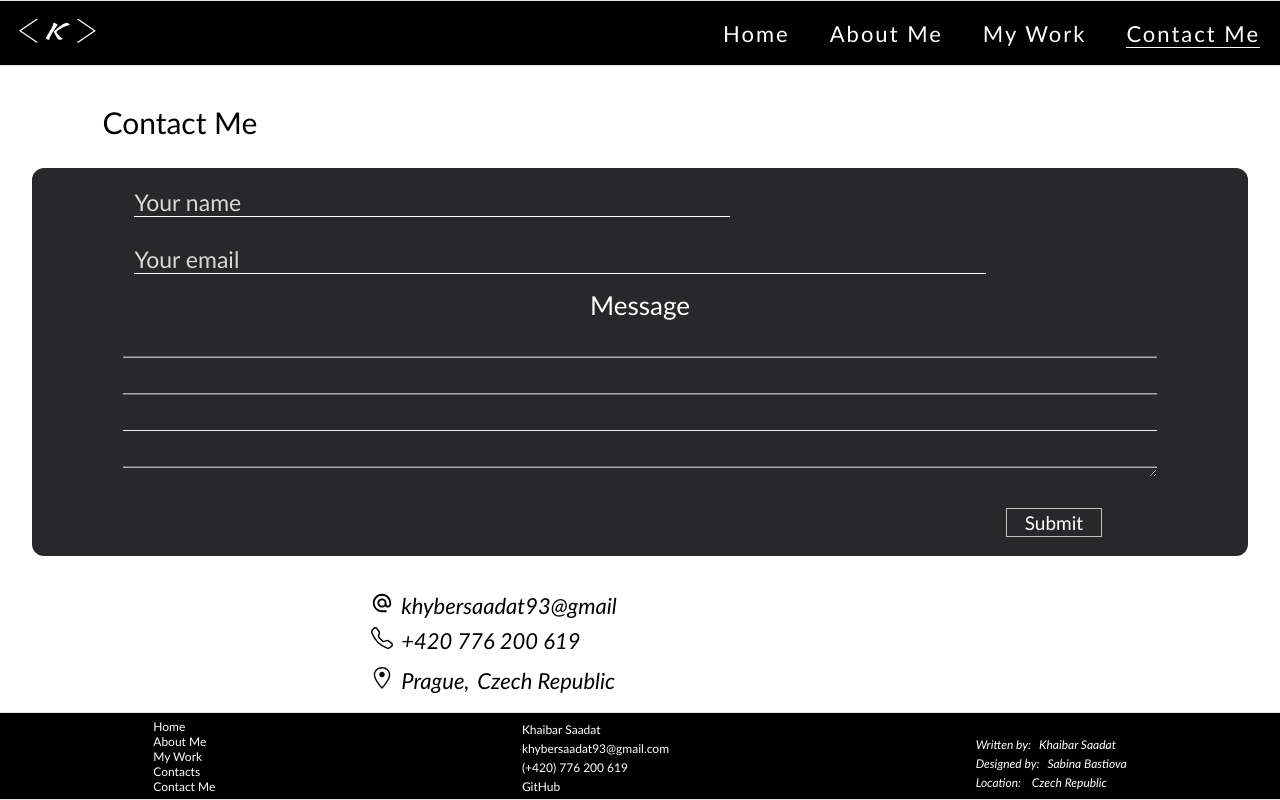
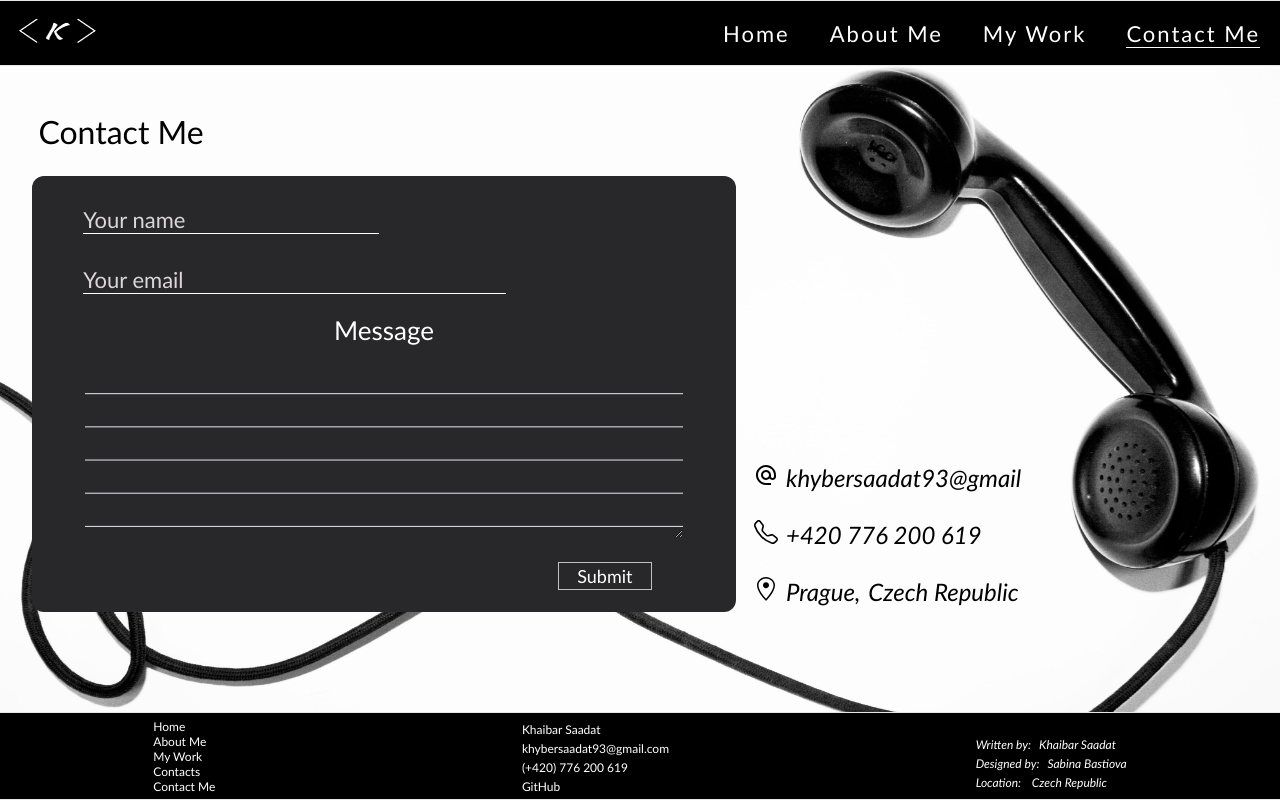
Before and after one commit to khybe/personal-portfolio-vs-1-multi-page, a React (Create React App) app: page /contact-me in a window 1280 px wide. Built offline with nearby package versions, Linux system fonts and the light colour scheme.

Commit message:
Tablet media query styles of contact-me section (styles for different tablet sizes)

```diff
--- a/src/components/contact-me/ContactMe.css
+++ b/src/components/contact-me/ContactMe.css
@@ -41,7 +41,8 @@ input::-webkit-scrollbar-thumb:hover {
   background: #555;
 }
 
-.contact-me .bg {
+.contact-me .horiz-bg,
+.contact-me .vert-bg {
   display: none;
 }
 
@@ -66,7 +67,7 @@ input::-webkit-scrollbar-thumb:hover {
 }
 
 form label {
-  font-size: 2rem;
+  font-size: 1.9rem;
   font-weight: 100;
 }
 
@@ -118,7 +119,7 @@ form textarea {
 }
 
 form button {
-  font-size: 1.6rem;
+  font-size: 1.4rem;
   font-weight: 100;
   color: #fff;
   padding: 0.2rem 1.8rem;
@@ -136,7 +137,7 @@ form button:hover {
   border: 1px solid #000;
 }
 
-.cm-mb-btm {
+.cm-vert-btm {
   font-size: 1.6rem;
   width: 72%;
   height: 200px;
@@ -145,12 +146,12 @@ form button:hover {
   right: 0;
 }
 
-.cm-mb-btm span {
+.cm-vert-btm span {
   margin-left: 1rem;
 }
 
-.cm-mb-btm a,
-.cm-mb-btm p {
+.cm-vert-btm a,
+.cm-vert-btm p {
   display: block;
   text-decoration: none;
   color: #000;
@@ -172,6 +173,7 @@ form button:hover {
   position: absolute;
   top: 4%;
   right: 8%;
+  cursor: pointer;
 }
 
 .userRespond h1 {
@@ -197,7 +199,7 @@ form button:hover {
   }
 
   form label {
-    font-size: 2.4rem;
+    font-size: 2.2rem;
   }
 
   form input,
@@ -214,6 +216,7 @@ form button:hover {
   }
 
   .user-msg textarea {
+    margin: 0.5rem 0;
     line-height: 2.5ch;
     background-image: linear-gradient(
       transparent,
@@ -224,17 +227,17 @@ form button:hover {
   }
 
   form button {
-    font-size: 1.8rem;
-    bottom: 7%;
+    font-size: 1.6rem;
+    bottom: 5%;
   }
 
-  .cm-mb-btm {
+  .cm-vert-btm {
     font-size: 1.8rem;
     width: 68%;
     bottom: -2%;
   }
 
-  .cm-mb-btm span {
+  .cm-vert-btm span {
     margin-left: 0.8rem;
   }
 }
@@ -247,12 +250,11 @@ form button:hover {
   }
 
   .form {
-    height: 46vh;
     top: 21vh;
   }
 
   form label {
-    font-size: 2.5rem;
+    font-size: 2.4rem;
   }
 
   form input,
@@ -269,19 +271,17 @@ form button:hover {
   }
 
   form button {
-    font-size: 1.9rem;
-    bottom: 5%;
+    font-size: 1.8rem;
   }
 
-  .cm-mb-btm {
-    font-size: 2rem;
+  .cm-vert-btm {
     bottom: 1%;
   }
 }
 
 /* For screen (width: 360px and more, height: 780px*/
 @media screen and (min-width: 358px) and (min-height: 778px) {
-  .cm-mb-btm {
+  .cm-vert-btm {
     bottom: 1.5%;
   }
 
@@ -303,7 +303,7 @@ form button:hover {
   }
 
   form label {
-    font-size: 2.6rem;
+    font-size: 2.5rem;
   }
 
   form input,
@@ -311,11 +311,7 @@ form button:hover {
     font-size: 2.3rem;
   }
 
-  form button {
-    bottom: 5%;
-  }
-
-  .cm-mb-btm {
+  .cm-vert-btm {
     font-size: 2rem;
     bottom: -0.5%;
   }
@@ -356,7 +352,7 @@ form button:hover {
     bottom: 4%;
   }
 
-  .cm-mb-btm {
+  .cm-vert-btm {
     font-size: 2.1rem;
     bottom: 1%;
     right: 4%;
@@ -379,6 +375,7 @@ form button:hover {
 /* For screen (width: 414px and more, height: 736px (in mind)*/
 @media screen and (min-width: 412px) {
   .user-msg textarea {
+    margin: 1rem 0;
     line-height: 2.75ch;
     background-image: linear-gradient(
       transparent,
@@ -388,10 +385,8 @@ form button:hover {
     background-size: 100% 2.75ch;
   }
 
-  .cm-mb-btm {
-    font-size: 2.2rem;
+  .cm-vert-btm {
     bottom: 1.5%;
-    right: 3%;
   }
 }
 
@@ -399,10 +394,6 @@ form button:hover {
 @media screen and (min-width: 412px) and (min-height: 894px) {
   .form {
     height: 46vh;
-  }
-
-  .user-info {
-    height: 25%;
   }
 
   .user-info input:first-of-type {
@@ -415,6 +406,359 @@ form button:hover {
 
   .user-msg textarea {
     height: 85%;
+    line-height: 2.6ch;
+    background-image: linear-gradient(
+      transparent,
+      transparent calc(2.6ch - 1px),
+      #e7eff8 0px
+    );
+    background-size: 100% 2.6ch;
+  }
+
+  .cm-vert-btm {
+    bottom: 5%;
+  }
+
+  .cm-vert-btm a,
+  .cm-vert-btm p {
+    padding: 0.8rem 0;
+  }
+
+  .userRespond p {
+    font-size: 2.6rem;
+  }
+}
+
+/*---Tablet-Media-Querie-Rules--- */
+/* For screen (width: 600px and more, height: 800px (in mind)*/
+@media screen and (min-width: 599px) {
+  .cm-vert-btm {
+    width: 50vw;
+    bottom: 3%;
+  }
+}
+
+/* For screen (width: 601px and more, height: 962px*/
+@media screen and (min-width: 600px) and (min-height: 960px) {
+  .form {
+    width: 90vw;
+  }
+
+  form input,
+  form textarea {
+    font-size: 2.4rem;
+  }
+
+  .user-info {
+    height: 24%;
+  }
+
+  .user-msg {
+    margin: 3rem auto;
+  }
+
+  .user-msg textarea {
+    height: 80%;
+    line-height: 2.7ch;
+    background-image: linear-gradient(
+      transparent,
+      transparent calc(2.7ch - 1px),
+      #e7eff8 0px
+    );
+    background-size: 100% 2.7ch;
+  }
+
+  .cm-vert-btm {
+    width: 50vw;
+    bottom: 6%;
+  }
+}
+
+/* For screen (width: 768px and more, height: 1024px (in mind)*/
+@media screen and (min-width: 766px) {
+  form input,
+  form textarea {
+    font-size: 2.6rem;
+  }
+
+  .user-msg textarea {
+    margin: 1.5rem 0;
+  }
+
+  .cm-vert-btm {
+    font-size: 2.2rem;
+    width: 40vw;
+    bottom: 7%;
+  }
+}
+
+/* For screen (width: 800px and more, height: 600px (in mind)*/
+@media screen and (min-width: 798px) {
+  .contact-me .title {
+    font-size: 3rem;
+  }
+
+  .form {
+    width: 85vw;
+  }
+
+  .form label {
+    font-size: 2.2rem;
+  }
+
+  form input,
+  form textarea {
+    font-size: 2rem;
+  }
+
+  .user-info {
+    width: 45vw;
+    margin-left: 6vw;
+  }
+
+  .user-msg {
+    margin: 1rem auto;
+  }
+
+  .cm-vert-btm {
+    width: 100vw;
+    height: auto;
+    display: flex;
+    justify-content: center;
+    align-items: center;
+    font-size: 1.9rem;
+    bottom: 16vh;
+  }
+
+  .cm-vert-btm a,
+  .cm-vert-btm p {
+    margin: 1.8rem;
+  }
+}
+
+/* For screen (width: 800px and more, height: 1280px */
+@media screen and (min-width: 798px) and (min-height: 1278px) {
+  .contact-me .title {
+    font-size: 3.2rem;
+    top: 11vh;
+  }
+
+  .form {
+    height: 35vh;
+    top: 16vh;
+  }
+
+  .form label {
+    font-size: 2.8rem;
+  }
+
+  form input,
+  form textarea {
+    font-size: 2.4rem;
+  }
+
+  .user-info input:first-of-type {
+    margin-top: 2rem;
+  }
+
+  .user-msg {
+    margin: 2.5rem auto;
+  }
+
+  .cm-vert-btm {
+    width: 80vw;
+    flex-wrap: wrap;
+    font-size: 2.4rem;
+    margin-bottom: 7rem;
+    right: 10vw;
+  }
+
+  .cm-vert-btm a,
+  .cm-vert-btm p {
+    margin: 1rem 3rem;
+  }
+
+  .vert-bg {
+    width: 100vw;
+    height: 30vh;
+    display: block !important;
+    position: absolute;
+    bottom: 4vh;
+  }
+
+  .userRespond {
+    padding-top: 25vh;
+  }
+
+  .userRespond h1 {
+    font-size: 4rem;
+  }
+
+  .userRespond p {
+    font-size: 3.5rem;
+  }
+}
+
+/* For screen (width: 810px and more, height: 1080px (in mind)*/
+@media screen and (min-width: 808px) {
+  .contact-me .title {
+    font-size: 3.2rem;
+    top: 11vh;
+  }
+
+  .form {
+    height: 36.5vh;
+    top: 16vh;
+  }
+
+  .form label {
+    font-size: 2.8rem;
+  }
+
+  form input,
+  form textarea {
+    font-size: 2.4rem;
+  }
+
+  .user-info input:first-of-type {
+    margin-top: 1.5rem;
+  }
+
+  .user-msg {
+    margin: 2.5rem auto;
+  }
+
+  .user-msg textarea {
+    line-height: 2.8ch;
+    background-image: linear-gradient(
+      transparent,
+      transparent calc(2.8ch - 1px),
+      #e7eff8 0px
+    );
+    background-size: 100% 2.8ch;
+  }
+
+  .cm-vert-btm {
+    width: 90vw;
+    flex-wrap: wrap;
+    font-size: 2.4rem;
+    margin-bottom: 2rem;
+    right: 5vw;
+  }
+
+  .cm-vert-btm a,
+  .cm-vert-btm p {
+    margin: 1rem 5rem;
+  }
+
+  .vert-bg {
+    width: 100vw;
+    height: 30vh;
+    display: block !important;
+    position: absolute;
+    bottom: 3vh;
+  }
+
+  .userRespond {
+    padding-top: 25vh;
+  }
+
+  .userRespond h1 {
+    font-size: 4rem;
+  }
+
+  .userRespond p {
+    font-size: 3.5rem;
+  }
+}
+
+/* For screen (width: 962px and more, height: 601px (in mind)*/
+@media screen and (min-width: 960px) {
+  .contact-me .title {
+    font-size: 3rem;
+    top: 12.5vh;
+    left: 3vw;
+  }
+
+  .form {
+    width: 55vw;
+    height: 50vh;
+    right: 20vw;
+    top: 22vh;
+  }
+
+  .form label {
+    font-size: 2.2rem;
+  }
+
+  form input,
+  form textarea {
+    font-size: 2rem;
+  }
+
+  .user-info {
+    width: 60%;
+    margin-left: 4vw;
+  }
+
+  .user-info input:first-of-type {
+    margin-top: 1rem;
+  }
+
+  .user-msg {
+    margin: 1.5rem auto;
+  }
+
+  .cm-vert-btm {
+    width: 35vw;
+    flex-direction: column;
+    align-items: flex-start;
+    font-size: 1.8rem;
+    bottom: 16vh;
+    right: 10vw;
+  }
+
+  .vert-bg {
+    display: none !important;
+  }
+
+  .horiz-bg {
+    display: block !important;
+    width: 100vw;
+    position: absolute;
+    z-index: 0;
+  }
+}
+
+/* For screen (width: 1024px and more, height: 768px (in mind) */
+@media screen and (min-width: 1022px) {
+  .contact-me .title {
+    font-size: 3.2rem;
+    top: 14vh;
+  }
+
+  .form {
+    height: 52vh;
+  }
+
+  .form label {
+    font-size: 2.6rem;
+  }
+
+  form input,
+  form textarea {
+    font-size: 2.2rem;
+  }
+
+  .user-info input:first-of-type {
+    margin-top: 2rem;
+  }
+
+  .user-msg {
+    margin: 2rem auto;
+  }
+
+  .user-msg textarea {
     line-height: 3ch;
     background-image: linear-gradient(
       transparent,
@@ -424,16 +768,134 @@ form button:hover {
     background-size: 100% 3ch;
   }
 
-  .cm-mb-btm {
-    bottom: 6%;
+  .cm-vert-btm {
+    width: 35vw;
+    font-size: 2rem;
+    bottom: 20vh;
   }
 
-  .cm-mb-btm a,
-  .cm-mb-btm p {
-    padding: 0.8rem 0;
+  .horiz-bg {
+    height: 100vh;
+  }
+}
+
+/* For screen (width: 1024px and more, height: 1366px)*/
+@media screen and (min-width: 1022px) and (min-height: 1365px) {
+  .contact-me .title {
+    font-size: 3.6rem;
+    top: 11vh;
+    left: 10vw;
   }
 
-  .userRespond p {
-    font-size: 2.6rem;
+  .form {
+    width: 80vw;
+    height: 36.5vh;
+    top: 16vh;
+    left: 0;
+  }
+
+  .form label {
+    font-size: 2.8rem;
+  }
+
+  form input,
+  form textarea {
+    font-size: 2.4rem;
+  }
+
+  .user-info input:first-of-type {
+    margin-top: 2.5rem;
+  }
+
+  .user-msg {
+    margin: 2.5rem auto;
+  }
+
+  .user-msg textarea {
+    line-height: 2.6ch;
+    background-image: linear-gradient(
+      transparent,
+      transparent calc(2.6ch - 1px),
+      #e7eff8 0px
+    );
+    background-size: 100% 2.6ch;
+  }
+
+  .cm-vert-btm {
+    width: 80vw;
+    flex-direction: row;
+    font-size: 2.8rem;
+    margin-bottom: 18rem;
+  }
+
+  .horiz-bg {
+    display: none !important;
+  }
+
+  .vert-bg {
+    width: 100vw;
+    height: 30vh;
+    display: block !important;
+    position: absolute;
+    bottom: 3vh;
   }
 }
+
+/* For screen (width: 1280px and more, height: 800px (in mind)*/
+@media screen and (min-width: 1278px) {
+  .user-msg textarea {
+    line-height: 2.6ch;
+    background-image: linear-gradient(
+      transparent,
+      transparent calc(2.6ch - 1px),
+      #e7eff8 0px
+    );
+    background-size: 100% 2.6ch;
+  }
+
+  .cm-vert-btm {
+    font-size: 2.4rem;
+  }
+}
+
+/* For screen (width: 1366px and more, height: 1024px (in mind)*/
+@media screen and (min-width: 1364px) {
+  .contact-me .title {
+    font-size: 3.8rem;
+  }
+
+  .form {
+    height: 46vh;
+  }
+
+  .form label {
+    font-size: 3rem;
+  }
+
+  form input,
+  form textarea {
+    font-size: 2.4rem;
+  }
+
+  .user-info input:first-of-type {
+    margin-top: 2.8rem;
+  }
+
+  .user-msg {
+    margin: 3rem auto;
+  }
+
+  .user-msg textarea {
+    line-height: 2.8ch;
+    background-image: linear-gradient(
+      transparent,
+      transparent calc(2.8ch - 1px),
+      #e7eff8 0px
+    );
+    background-size: 100% 2.8ch;
+  }
+
+  .cm-vert-btm {
+    right: 9vw;
+  }
+}
--- a/src/components/contact-me/ContactMe.js
+++ b/src/components/contact-me/ContactMe.js
@@ -2,13 +2,14 @@ import React, { useRef, useState } from "react";
 import emailjs from "@emailjs/browser";
 import "./ContactMe.css";
 
-import contactMePic from "../../assets/contactMe.jpg";
+import cmHorizBg from "../../assets/cmHorizBg.jpg";
+import cmVertBg from "../../assets/cmVertBg.jpg";
 import { MdAlternateEmail } from "react-icons/md";
 import { BsTelephone } from "react-icons/bs";
 import { GoLocation } from "react-icons/go";
 import { AiOutlineClose } from "react-icons/ai";
 
-// Abbreviations: {bg: background, msg: message, dt: desktop, mb: mobile, btm: bottom, cm: contact-me}
+// Abbreviations: {bg: background, msg: message, btm: bottom, horiz: horizontal, vert: vertical, cm: contact-me}
 const ContactMe = () => {
   const [userName, setUserName] = useState("");
   const [userEmail, setUserEmail] = useState("");
@@ -57,9 +58,14 @@ const ContactMe = () => {
   return (
     <section className="contact-me">
       <img
-        className="bg"
-        src={contactMePic}
-        alt="Left side background for contact me section"
+        className="horiz-bg"
+        src={cmHorizBg}
+        alt="Background for bigger devices in landscape mode"
+      />
+      <img
+        className="vert-bg"
+        src={cmVertBg}
+        alt="Background for devices in portrait mode"
       />
       <h2 className="title">Contact Me</h2>
       <form ref={form} onSubmit={sendEmail} className="form">
@@ -99,7 +105,7 @@ const ContactMe = () => {
         </button>
       </form>
 
-      <address className="cm-dt-right cm-mb-btm">
+      <address className="cm-horiz-right cm-vert-btm">
         <a href="mailto:khybersaadat93@gmail.com">
           <MdAlternateEmail />
           <span>khybersaadat93@gmail</span>
```
Also changed, not shown: src/assets/cmHorizBg.jpg (renamed from src/assets/contactMe.jpg), src/assets/cmVertBg.jpg (added).
